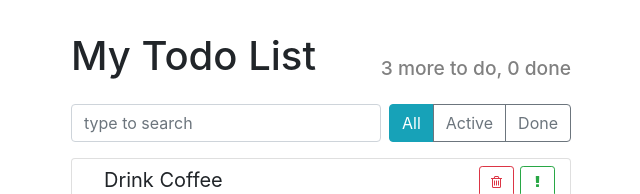
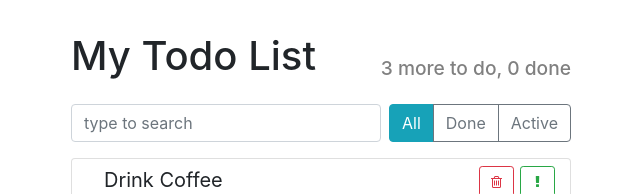
Before and after one commit to Anastasya1701/React-todo-List-APP, a React (Create React App) app in the folder todo-yb/: page / in a window 1280 px wide. Shown: the top 194 px of the page, without its empty margins (319-959 px from the left). Built offline with nearby package versions, Linux system fonts and the light colour scheme.

Commit message:
feat: add filter buttons logic

```diff
--- a/todo-yb/src/App.js
+++ b/todo-yb/src/App.js
@@ -17,6 +17,7 @@ export default class App extends React.Component {
       this.createTodoItem('Have a lunch'),
     ],
     term: '',
+    filter: 'all' // done, active
   }
 
   createTodoItem(label) {
@@ -93,38 +94,26 @@ export default class App extends React.Component {
 
   }
 
-  oldTodoDate = this.state.todoData
-
-
-  filterButton(e) {
-    if (e.target.classList.contains("act")) {
-      this.setState(({ todoData }) => {
-        return {
-          todoData: todoData.filter(el => !el.done)
-        }
-      })
+  filter(arr, filter) {
+    switch (filter) {
+      case 'all':
+        return arr;
+      case 'done':
+        return arr.filter(el => el.done);
+      case 'active':
+        return arr.filter(el => !el.done);
+      default:
+        return arr;
     }
-    if (e.target.classList.contains("all")) {
-      this.setState(() => {
-        return {
-          todoData: this.oldTodoDate
-        }
-      })
-    }
-    if (e.target.classList.contains("don")) {
-      this.setState(({ todoData }) => {
-        return {
-          todoData: todoData.filter(el => el.done)
-        }
-      })
-    }
-
   }
 
   onSearchCange = (term) => {
     this.setState({ term })
   }
 
+  filterButton = (filter) => {
+    this.setState({ filter })
+  }
 
   search(arr, term) {
     if (term.length === 0) {
@@ -136,19 +125,21 @@ export default class App extends React.Component {
   }
 
   render() {
-    const { todoData, term } = this.state
+    const { todoData, term, filter } = this.state
 
     const doneCount = todoData.filter(el => el.done).length;
     const todoCount = todoData.length - doneCount
 
-    const visibleItems = this.search(todoData, term)
+    const visibleItems = this.filter(this.search(todoData, term), filter)
 
     return (
       <div className="todo-app">
         <AppHeader toDo={todoCount} done={doneCount} />
         <div className="top-panel d-flex">
           <SearchPanel onSearchCange={this.onSearchCange} />
-          <ItemStatusFilter filterButton={(e) => this.filterButton(e)} />
+          <ItemStatusFilter
+            filterButton={this.filterButton}
+            filter={filter} />
         </div>
 
         <TodoList
--- a/todo-yb/src/components/itemStatusFilter/index.js
+++ b/todo-yb/src/components/itemStatusFilter/index.js
@@ -1,19 +1,30 @@
 import React from 'react'
 
 export default class ItemStatusFilter extends React.Component {
-    // buttons = []
+    buttonsArr = [
+        { name: 'all', label: 'All' },
+        { name: 'done', label: 'Done' },
+        { name: 'active', label: 'Active' }
+    ]
 
     render() {
-        const { filterButton } = this.props
+        const { filterButton, filter } = this.props
+
+        const buttons = this.buttonsArr.map(({ name, label }) => {
+            return <button
+                type="button"
+                className={name === filter ? "btn btn-info" : "btn btn-outline-secondary"}
+                key={name}
+                onClick={() => filterButton(name)
+                }
+            >
+                {label}
+            </button >
+        })
 
         return (
-            <div className="btn-group" onClick={(e) => filterButton(e)}>
-                <button type="button"
-                    className="all btn btn-info">All</button>
-                <button type="button"
-                    className="act btn btn-outline-secondary">Active</button>
-                <button type="button"
-                    className="don btn btn-outline-secondary">Done</button>
+            <div className="btn-group">
+                {buttons}
             </div>
         );
     }
```
